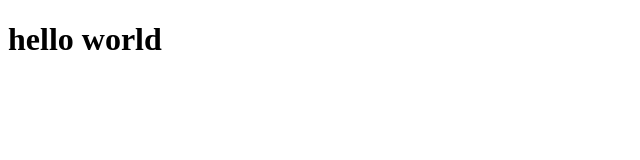
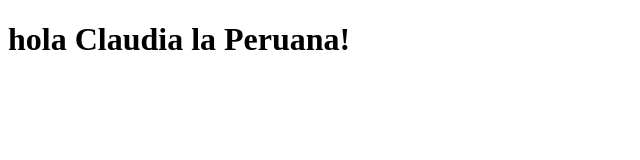
Before and after one commit to mokinam/mokinam.github.io, a plain HTML site: page index.html in a window 1280 px wide. Shown: the whole page, without its empty margins (0-640 px from the left). Drawn offline with Linux system fonts and the light colour scheme.

Commit message:
Add files via upload

```diff
--- a/index.html
+++ b/index.html
@@ -6,6 +6,6 @@
     <title>Hello world</title>
 </head>
 <body>
-    <h1>hello world</h1>
+    <h1>hola Claudia la Peruana!</h1>
 </body>
 </html>
```
